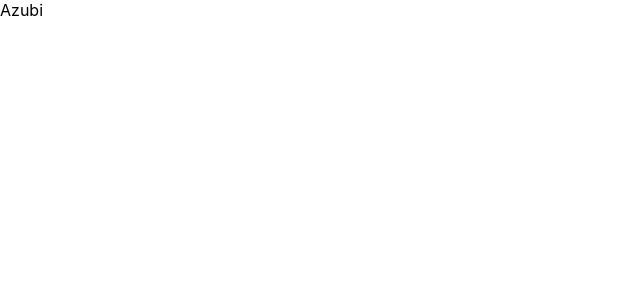
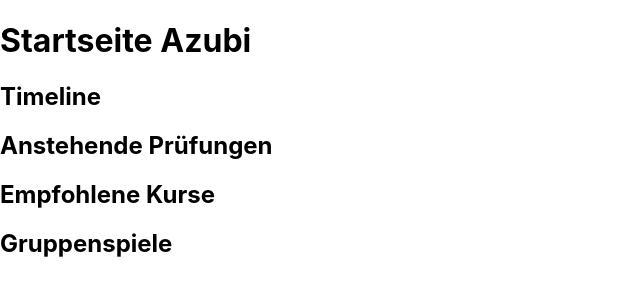
Before and after one commit to HuberAdrian/learning-platform, a React (Create React App) app: page /Azubi in a window 1280 px wide. Shown: the top 300 px of the page, without its empty margins (0-640 px from the left). Built offline with nearby package versions, Linux system fonts and the light colour scheme.

Commit message:
added core parts to AzubiStart

```diff
--- a/src/AzubiStart.js
+++ b/src/AzubiStart.js
@@ -1,8 +1,27 @@
 import React from 'react'
 
 function Azubi() {
+
+  // make a starting page for the Student (Azubi) where he can see his progress in a timeline and his current tasks with the recommended courses he can take next to improve his skills and knowledge
+  // the timeline should be animated and show the progress of the student from the start to the end of the college (maybe with a progress bar)
+  // make also a field where he can join group games with other students to improve his skills and knowledge
+
   return (
-    <div>Azubi</div>
+    <div className='container-start' >
+      <h1>Startseite Azubi</h1>
+      <div className='container-timeline' >
+        <h2>Timeline</h2>
+      </div>
+      <div className='container-tasks' >
+        <h2>Anstehende Prüfungen</h2>
+      </div>
+      <div className='container-courses' >
+        <h2>Empfohlene Kurse</h2>
+      </div>
+      <div className='container-games' >
+        <h2>Gruppenspiele</h2>
+      </div>
+    </div>
   )
 }
 
```
